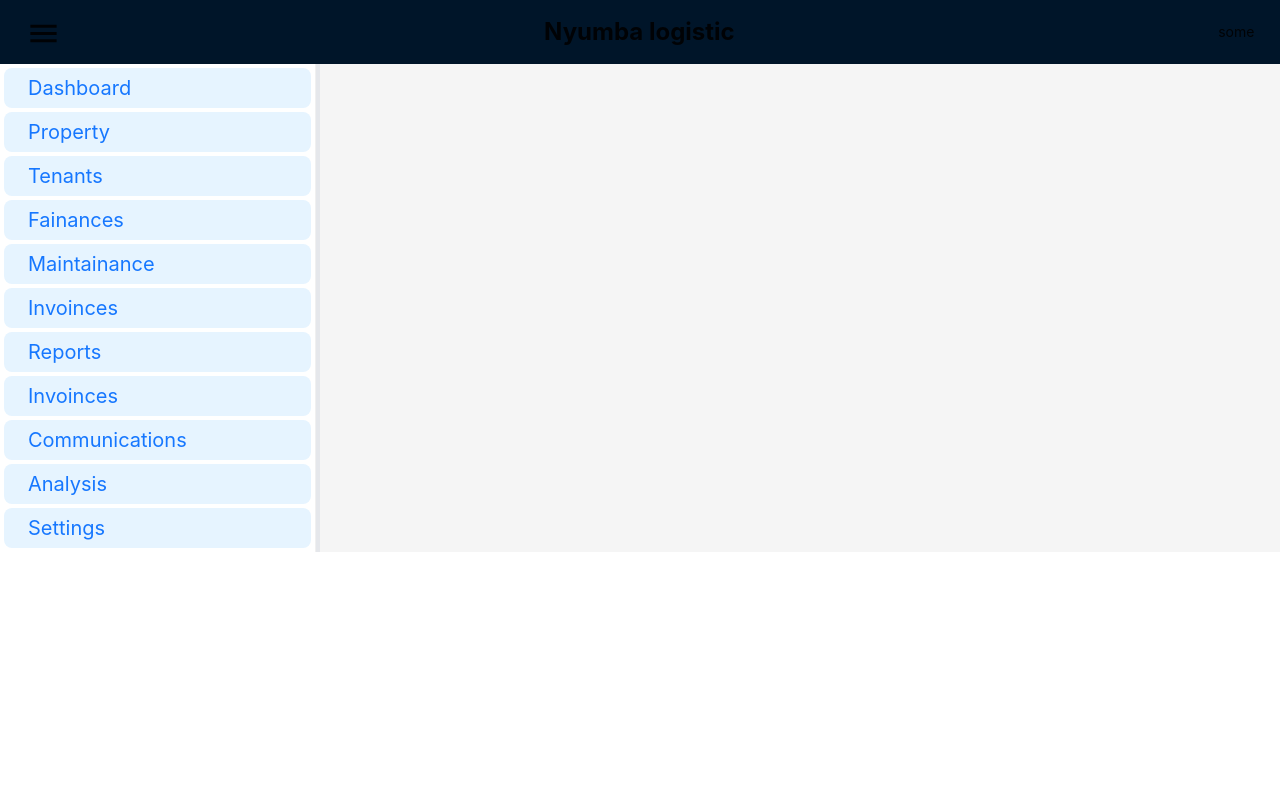
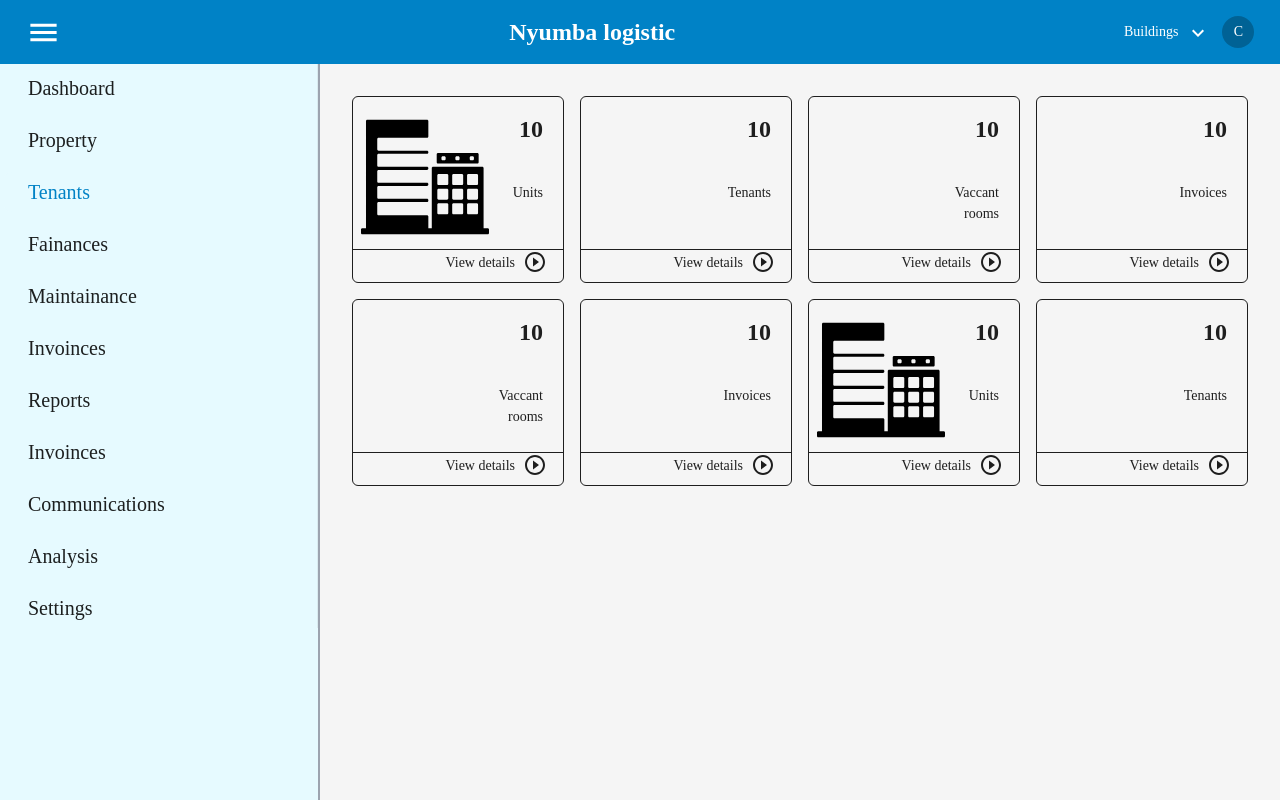
Before and after one commit to ruelngatia/nyumba-logistic-web, a React (Create React App) app: page / in a window 1280 px wide. Built offline with nearby package versions, Linux system fonts and the light colour scheme.

Commit message:
home page patially done

```diff
--- a/src/App.js
+++ b/src/App.js
@@ -1,13 +1,18 @@
-import { Layout, Menu } from "antd";
+import { Avatar, Badge, Dropdown, Layout, Menu, Space } from "antd";
 import "./App.css";
-import { Routes } from "react-router-dom";
+import { Route, Routes } from "react-router-dom";
 import { Content, Header } from "antd/es/layout/layout";
 import Sider from "antd/es/layout/Sider";
 import MenuIcon from "@mui/icons-material/Menu";
+import KeyboardArrowDownIcon from "@mui/icons-material/KeyboardArrowDown";
 import { useState } from "react";
+import Dashboard from "./pages/Dashboard";
+import SideMenu from "./components/SideMenu";
+import { useMediaQuery } from "@mui/material";
 
 function App() {
   const [isSideMenuHidden, setIsSideMenuHidden] = useState(false);
+  const screen = useMediaQuery('(min-width:768px)');
 
   const items1 = [
     {
@@ -15,55 +20,75 @@ function App() {
       label: "Dashboard",
     },
     {
-      key: "1",
+      key: "2",
       label: "Property",
     },
     {
-      key: "1",
+      key: "3",
       label: "Tenants",
     },
     {
-      key: "1",
+      key: "4",
       label: "Fainances",
     },
     {
-      key: "1",
+      key: "5",
       label: "Maintainance",
     },
     {
-      key: "1",
+      key: "6",
       label: "Invoinces",
     },
     {
-      key: "1",
+      key: "7",
       label: "Reports",
     },
     {
-      key: "1",
+      key: "8",
       label: "Invoinces",
     },
     {
-      key: "1",
+      key: "9",
       label: "Communications",
     },
     {
-      key: "1",
+      key: "10",
       label: "Analysis",
     },
     {
-      key: "1",
+      key: "11",
       label: "Settings",
     },
   ];
 
+  const items = [
+    {
+      label: "1st menu item",
+      key: "1",
+    },
+    {
+      label: "2nd menu item",
+      key: "2",
+    },
+    {
+      label: "3rd menu item",
+      key: "3",
+      danger: true,
+    },
+    {
+      label: "4rd menu item",
+      key: "4",
+      danger: true,
+      disabled: true,
+    },
+  ];
+
   return (
-    <div className="App">
-      <Layout>
+    <div className="App h-screen">
+      <Layout className="h-full">
         <Header
-          className="h-16 flex flex-row justify-between"
+          className="h-16 flex flex-row justify-between bg-primary-color text-white relative"
           style={{
-            // display: "flex",
-            // flexDirection: 'row',
             alignItems: "center",
             paddingInline: "1.6rem",
           }}
@@ -71,23 +96,47 @@ function App() {
           <button onClick={() => setIsSideMenuHidden(!isSideMenuHidden)}>
             <MenuIcon fontSize="large" />
           </button>
-          <a href="#">
-            <h2 className="text-2xl font-bold">Nyumba logistic</h2>
+          <a href="#" className="hover:text-white">
+            <h2 className="text-2xl font-bold hidden md:block">
+              Nyumba logistic
+            </h2>
           </a>
-          <div>some</div>
+          <div className="flex flex-row gap-3 items-center">
+            <Dropdown menu={{ items }}>
+              <a onClick={(e) => e.preventDefault()}>
+                <Space>
+                  Buildings
+                  <KeyboardArrowDownIcon />
+                </Space>
+              </a>
+            </Dropdown>
+            <Dropdown menu={{ items }}>
+              <Badge count={0} className="">
+                <Avatar>C</Avatar>
+              </Badge>
+            </Dropdown>
+          </div>
         </Header>
-        <Content>
-          <Layout>
-            <Sider width={'20rem'} hidden={isSideMenuHidden} className=" border-r-4 ">
+        <Content className="">
+          <Layout className="h-full ">
+            {isSideMenuHidden?<SideMenu />:""}
+            <Sider
+              width={"20rem"}
+              style={{ backgroundColor: "#E6FAFF" }}
+              hidden={!screen}
+              className=" border-b-grey border-r-2 h-full "
+            >
               <Menu
-                className="text-left text-xl"
+                className="text-left text-xl bg-sider-blue space-y-3"
                 mode="inline"
-                defaultSelectedKeys={["1"]}
+                defaultSelectedKeys={["3"]}
                 items={items1}
-              ></Menu>
+              />
             </Sider>
             <Content>
-              <Routes>{/* Routes come here */}</Routes>
+              <Routes>
+                <Route path="/" element={<Dashboard/>} />
+              </Routes>
             </Content>
           </Layout>
         </Content>
--- /dev/null
+++ b/src/components/DashCard.js
@@ -0,0 +1,30 @@
+import React from 'react'
+import { Space } from 'antd'
+import PlayCircleOutlineIcon from '@mui/icons-material/PlayCircleOutline';
+
+export default function DashCard({src, text}) {
+  return (
+    <div className='border rounded-md py-2'>
+        <div>
+            <div className='flex flex-row justify-between p-2'>
+                <div className='w-32 mr-2 h-32'>
+                    <img  src={src} />
+                </div>
+                <Space direction='vertical' className='text-right float-right mr-3'>
+                    <span className='text-2xl font-semibold'>10</span>
+                    <br/>
+                    <span>{text}</span>
+                </Space>
+            </div>
+        </div>
+        <div className='text-left border-t pr-4'>
+            <Space direction='horizontal' className='float-right'>
+                <span>View details</span>
+                <span>
+                    <PlayCircleOutlineIcon/>
+                </span>
+            </Space>
+        </div>
+    </div>
+  )
+}
--- /dev/null
+++ b/src/components/SideMenu.js
@@ -0,0 +1,61 @@
+import { Menu } from "antd";
+import React from "react";
+
+export default function SideMenu() {
+  const items1 = [
+    {
+      key: "1",
+      label: "Dashboard",
+    },
+    {
+      key: "2",
+      label: "Property",
+    },
+    {
+      key: "3",
+      label: "Tenants",
+    },
+    {
+      key: "4",
+      label: "Fainances",
+    },
+    {
+      key: "5",
+      label: "Maintainance",
+    },
+    {
+      key: "6",
+      label: "Invoinces",
+    },
+    {
+      key: "7",
+      label: "Reports",
+    },
+    {
+      key: "8",
+      label: "Invoinces",
+    },
+    {
+      key: "9",
+      label: "Communications",
+    },
+    {
+      key: "10",
+      label: "Analysis",
+    },
+    {
+      key: "11",
+      label: "Settings",
+    },
+  ];
+  return (
+    <div className="absolute h-screen md:hidden w-2/4">
+      <Menu
+        className="text-left text-xl bg-sider-blue space-y-3 pb-2 h-full "
+        mode="inline"
+        defaultSelectedKeys={["3"]}
+        items={items1}
+      />
+    </div>
+  );
+}
--- a/src/index.css
+++ b/src/index.css
@@ -1,3 +1,8 @@
 @tailwind base;
 @tailwind components;
 @tailwind utilities;
+@import url('https://fonts.googleapis.com/css2?family=Montserrat:ital,wght@0,100;0,200;0,300;0,400;0,500;0,600;0,700;0,800;1,100;1,200;1,300;1,400;1,500;1,600;1,700;1,800&display=swap');
+
+body {
+    font-family: 'Montserrat', sans-serif;
+}
--- a/src/index.js
+++ b/src/index.js
@@ -10,7 +10,15 @@ const root = ReactDOM.createRoot(document.getElementById('root'));
 root.render(
   <React.StrictMode>
     <BrowserRouter>
-      <ConfigProvider>
+      <ConfigProvider
+        theme={{
+          token: {
+            fontFamily: 'Montserrat',
+            colorPrimary: "#0082C6",
+            colorBgBase: '#ffff',
+          }
+        }}
+      >
         <App />
       </ConfigProvider>
     </BrowserRouter>
--- /dev/null
+++ b/src/pages/Dashboard.js
@@ -0,0 +1,18 @@
+import React from 'react'
+import DashCard from '../components/DashCard'
+import building from '../assets/two-city-buildings-svgrepo-com.svg'
+
+export default function Dashboard() {
+  return (
+    <div className='grid grid-cols-2 lg:grid-cols-4 m-8 gap-4'>
+      <DashCard src={building} text={'Units'}/>
+      <DashCard text={'Tenants'}/>
+      <DashCard text={'Vaccant rooms'}/>
+      <DashCard text={'Invoices'}/>
+      <DashCard text={'Vaccant rooms'}/>
+      <DashCard text={'Invoices'}/>
+      <DashCard src={building} text={'Units'}/>
+      <DashCard text={'Tenants'}/>
+    </div>
+  )
+}
--- a/tailwind.config.js
+++ b/tailwind.config.js
@@ -3,6 +3,13 @@ module.exports = {
   content: ["./src/**/*.{js,jsx,ts,tsx}"],
   theme: {
     extend: {},
+    colors: {
+      'primary-color': '#0082C6',
+      'white': '#ffff ',
+      'b-grey': '#9ca3af',
+      'sider-blue': '#E6FAFF',
+      'active': '#001529'
+    }
   },
   plugins: [],
 }
```
Also changed, not shown: src/assets/two-city-buildings-svgrepo-com.svg (added).
